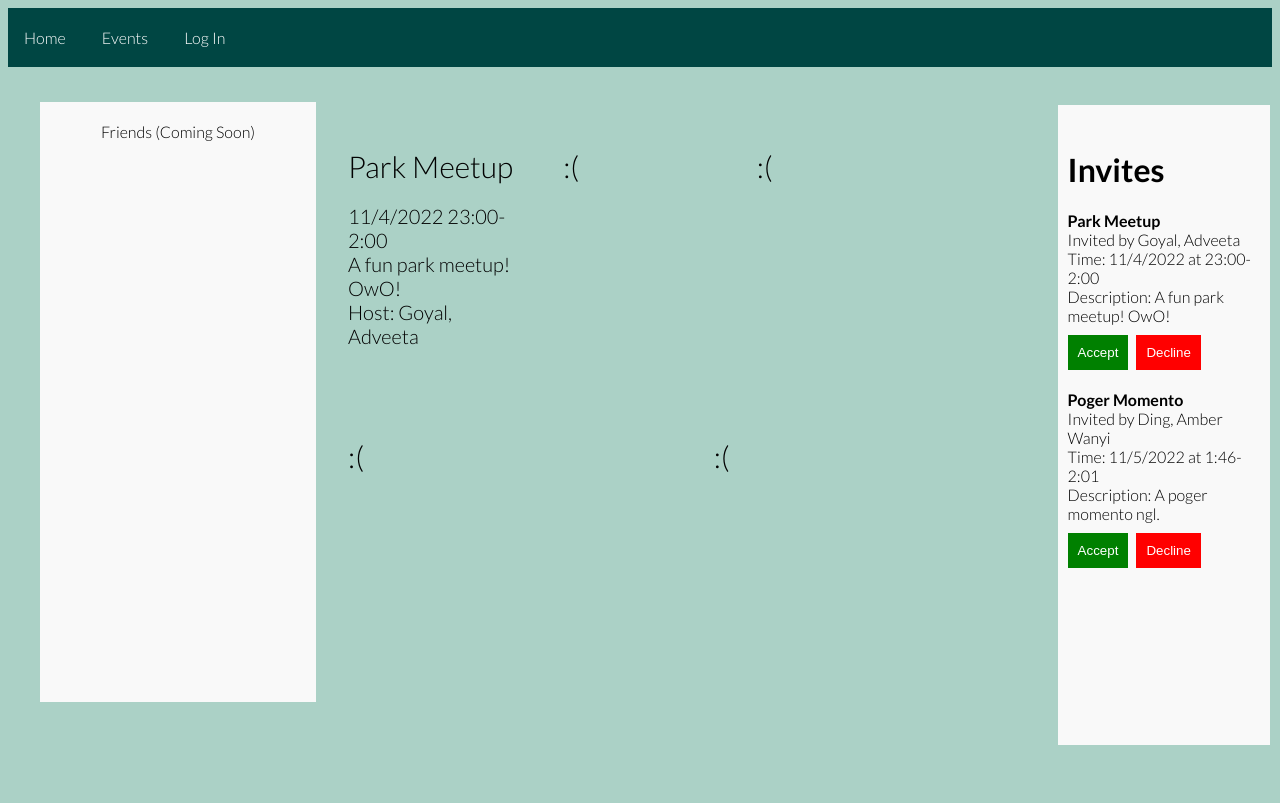
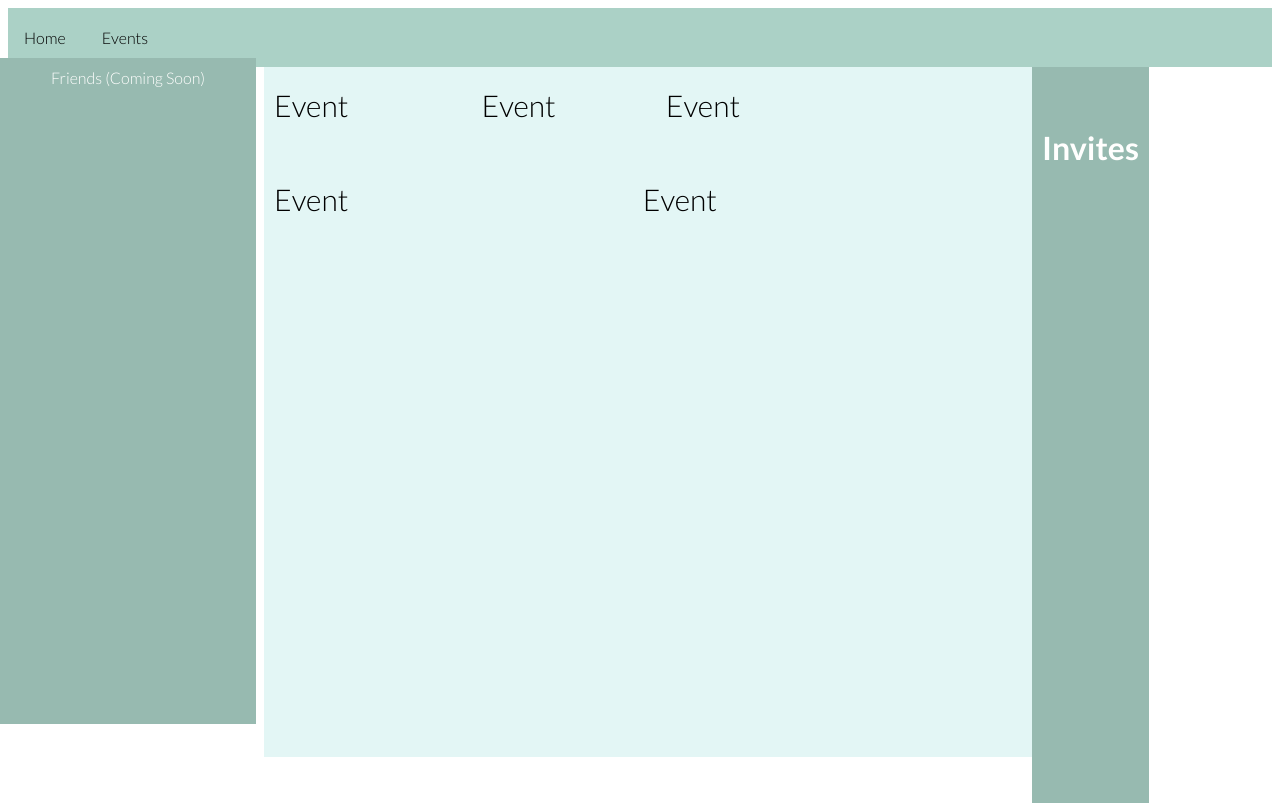
Before and after one commit to InfinityChicken/OptimeSource, a website: page main/index.html in a window 1280 px wide. Drawn offline with Linux system fonts and the light colour scheme.

Commit message:
css updates

```diff
--- a/main/index.html
+++ b/main/index.html
@@ -17,18 +17,18 @@
         </div>
         <a href="login.html" id="logindisplay"></a>
     </div>
-    <div style="width: 20%; padding: 20px 10px; background-color: #f9f9f9; text-align: center;" class="sidenav">
+    <div style="text-align: center;" class="sidenav">
         Friends (Coming Soon)
     </div>
-    <div style="width: 56%; background-color: inherit; text-align: left" class="eventsection">
+    <div style="width: 60%; text-align: left" class="eventsection">
         <div id="event1" class="event" style="width: 24%; display: inline-block;"> Event</div>
         <div id="event2" class="event" style="width: 21%; display: inline-block;"> Event</div>
         <div id="event3" class="event" style="width: 35%; display: inline-block;"> Event</div>
         <div id="event4" class="event" style="width: 45%; display: inline-block; margin-top: 5%;"> Event</div>
         <div id="event5" class="event" style="width: 38%; display: inline-block; margin-top: 5%;"> Event</div>
     </div>
-    <div style="width: 15%; background-color: #f9f9f9;" class="rsvps">
-        <h1 style="margin-top: 5px; padding: 0px;">Invites</h1>
+    <div style="background-color: #97bab0;" class="rsvps">
+        <h1>Invites</h1>
         <p></p>
     </div>
 </body>
--- a/main/script.js
+++ b/main/script.js
@@ -1,4 +1,4 @@
-/* Variables that are going to be loaded & parsed from the database */
+Variables that are going to be loaded & parsed from the database */
 
 var loggedin = false
 function extractCookies(cookieStr) {
--- a/main/style.css
+++ b/main/style.css
@@ -2,24 +2,28 @@
     body {
       font-family: 'Inter', sans-serif;
       font-family: 'Lato', sans-serif;
-      background-color: #abd1c6;
+      background-color: white;
+/*#e3f6f5; */
     }
+
     .event {
-        height: 40%;
+/*         height: 40%; */
         font-size: 30px;
-        margin: 10px 10px;
+/*         margin: 10px 10px; */
         padding: 10px;
         vertical-align: top;
     }
     .navbar {
         overflow: hidden;
-        background-color: #004643;
+        background-color: #abd1c6;
+
         /* padding: 10px 10px; */
     }
+
     .navbar a {
         float: left;
         font-size: 16px;
-        color: white;
+        color: black;
         text-align: center;
         padding: 20px 16px;
         text-decoration: none;
@@ -32,7 +36,7 @@
         font-size: 16px;
         border: none;
         outline: none;
-        color: white;
+        color: black;
         padding: 20px 20px;
         background-color: inherit;
         font-family: inherit;
@@ -67,40 +71,41 @@
     }
 
     .sidenav {
-        height: 70%;
-        width: 160px;
+        height: 82%;
+        width: 20%;
         position: absolute;
-        z-index: 1;
+/*         z-index: 1; */
         top: 0;
         left: 0;
-        background-color: #111;
+        background-color: #97bab0;
+        color: #fffffe;
         overflow-x: hidden;
         padding-top: 10px;
-        margin-top: 8%;
-        margin-left: 40px;
+        margin-top: 4.5%;
+/*         margin-left: 40px; */
     }
     .eventsection {
-        height: 70%;
+        height: 85%;
         /* width: 160px; */
         position: absolute;
         z-index: 1;
-        background-color: #111;
+        background-color: #e3f6f5;
         overflow-x: hidden;
         padding-top: 10px;
-        margin-top: 4%;
-        margin-left: 25%;
+        margin-left: 20%;
     }
     .rsvps {
-        height: 70%;
+        height: 82%;
         /* width: 160px; */
         position: absolute;
-        z-index: 1;
-        background-color: #111;
+/*         z-index: 1; */
+        background-color: #abd1c6;
         overflow-x: hidden;
         padding-top: 10px;
-        margin-top: 3%;
-        margin-left: 82%;
+/*         margin-top: 3%;  */
+        margin-left: 80%;
         padding: 40px 10px;
+        color: #fffffe;
     }
     .rsvps div {
         margin-top: 20px;
@@ -120,7 +125,7 @@
         box-shadow: rgba(0, 0, 0, 0.1);
     }
     .dbutton {
-        background-color: red;
+        background-color: #e16162;
         color: white;
         width: auto;
         padding: 10px;
```
Also changed, not shown: main/optime.html (+25 -1 lines), 1 other file.
